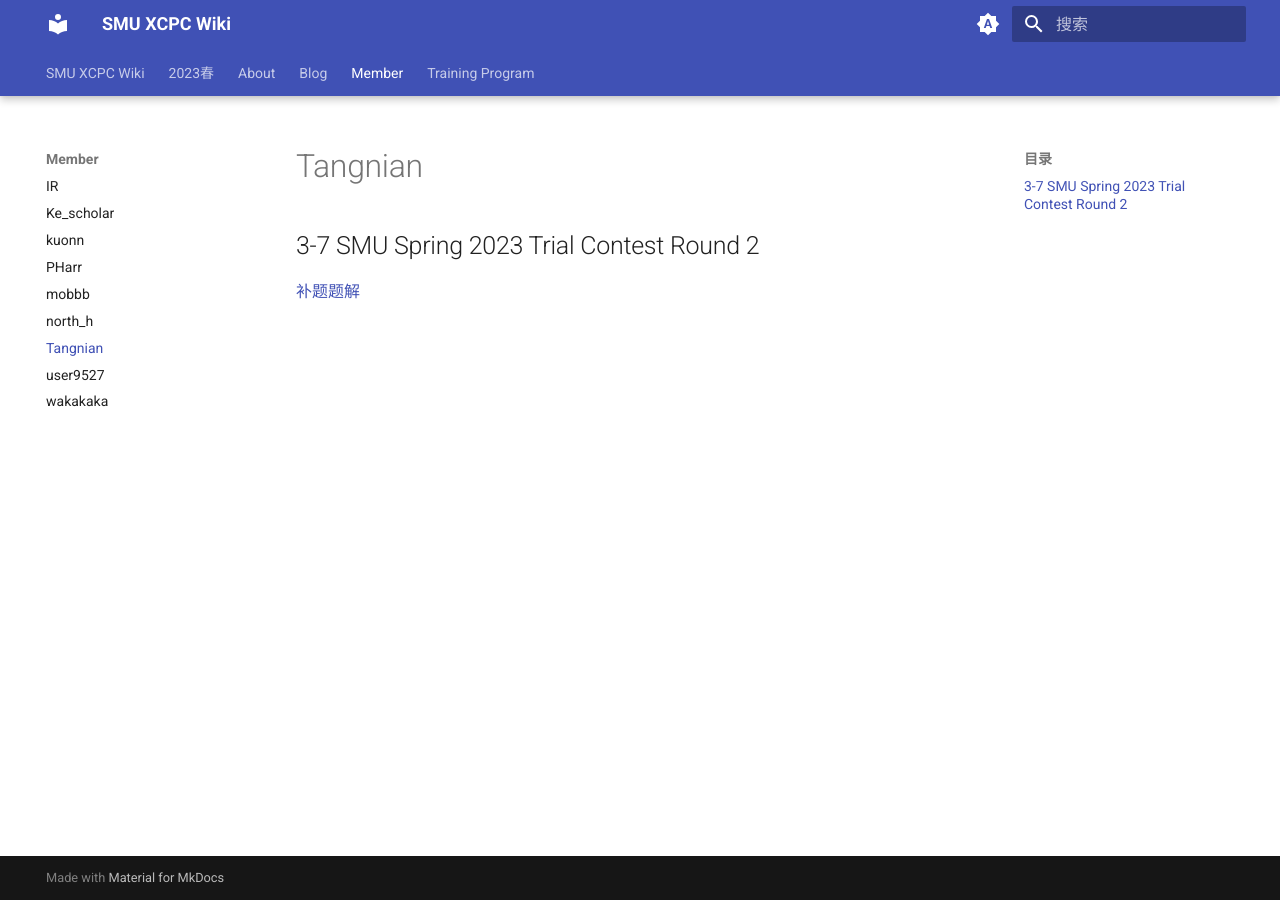
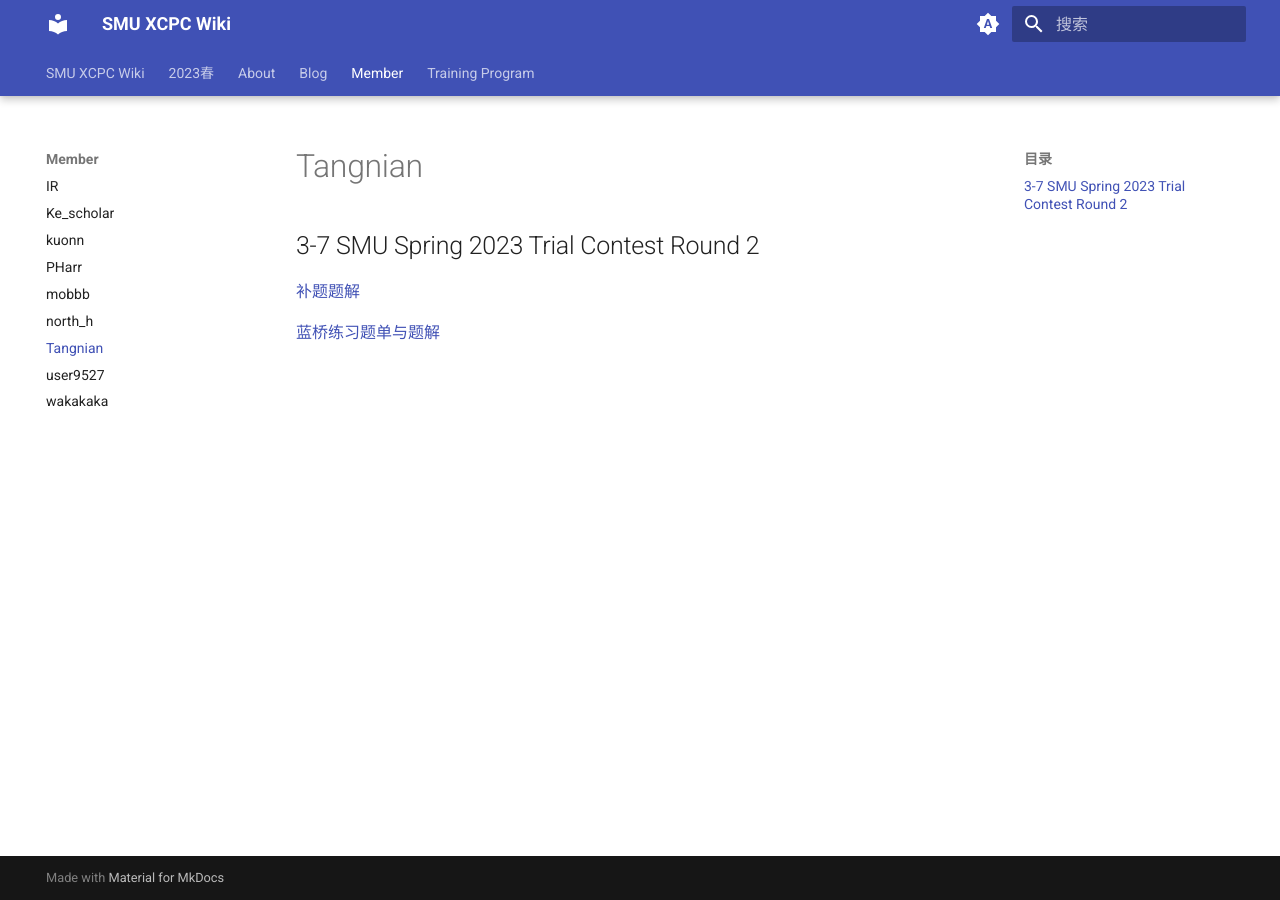
Before and after one commit to SMU-XCPC/wiki, an MkDocs documentation site: the page built from docs/Member/tangnian.md, in a window 1280 px wide. Built offline with MkDocs 1.6.1 and Material for MkDocs 9.7.7, drawn with Linux system fonts in a browser that asks for light colours.

Commit message:
Update tangnian.md

```diff
--- a/docs/Member/tangnian.md
+++ b/docs/Member/tangnian.md
@@ -3,3 +3,7 @@
 ## 3-7 SMU Spring 2023 Trial Contest Round 2
 
 [补题题解](https://blog.csdn.net/tangnian030/article/details/129474958)
+
+
+
+[蓝桥练习题单与题解](https://blog.csdn.net/tangnian030/article/details/129771837)
```
